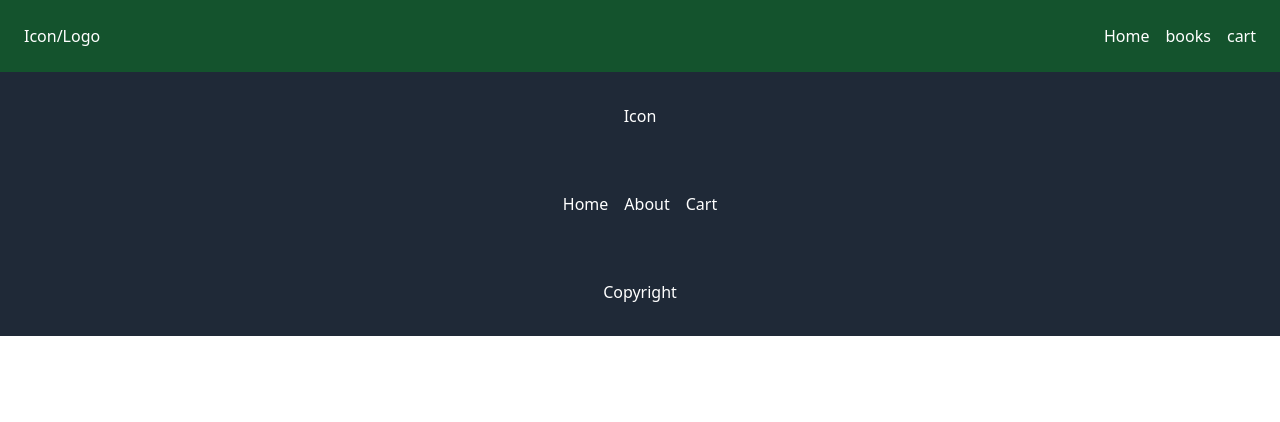
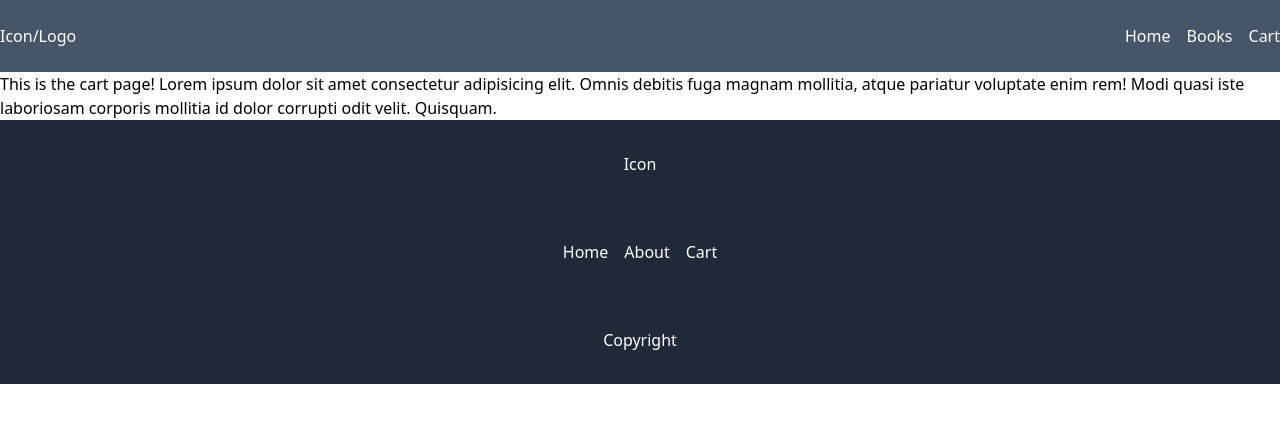
Before and after one commit to cgok808/studio_ghibli_library, a React (Vite) app: page /cart in a window 1280 px wide. Shown: the top 422 px of the page. Built offline with nearby package versions, Linux system fonts and the light colour scheme.

Commit message:
added pages, added functionality to nav

```diff
--- a/src/App.jsx
+++ b/src/App.jsx
@@ -1,4 +1,4 @@
-import { Home } from "./pages";
+import { Home, Books, Cart } from "./pages";
 import { Footer, Nav } from "./components";
 import { BrowserRouter as Router, Routes, Route } from "react-router-dom";
 import "./index.css";
@@ -9,6 +9,8 @@ function App() {
       <Nav />
       <Routes>
         <Route path='/' element={<Home />} />
+        <Route path='/books' element={<Books />} />
+        <Route path='/cart' element={<Cart />} />
       </Routes>
       <Footer />
     </Router>
--- a/src/components/Nav.jsx
+++ b/src/components/Nav.jsx
@@ -3,13 +3,27 @@ import { Link } from "react-router-dom";
 
 const Nav = () => {
   return (
-    <nav>
-      <div className='bg-green-900 text-white p-6 flex justify-between'>
-        <Link>Icon/Logo</Link>
-        <ul className='flex gap-4'>
-          <li>Home</li>
-          <li>books</li>
-          <li>cart</li>
+    <nav className='bg-slate-600'>
+      <div className='w-full max-w-7xl py-6 flex justify-between items-center mx-auto text-white'>
+        <Link to='' className='flex'>
+          Icon/Logo
+        </Link>
+        <ul className='flex'>
+          <li className='ml-4'>
+            <Link className='' to='/'>
+              Home
+            </Link>
+          </li>
+          <li className='ml-4'>
+            <Link className='' to='/books'>
+              Books
+            </Link>
+          </li>
+          <li className='ml-4'>
+            <Link className='' to='/cart'>
+              Cart
+            </Link>
+          </li>
         </ul>
       </div>
     </nav>
--- /dev/null
+++ b/src/pages/Books.jsx
@@ -0,0 +1,12 @@
+import React from "react";
+
+const Books = () => {
+  return (
+    <div>
+      This is the books page! Imagine just a ton of books displayed right now I
+      know you can
+    </div>
+  );
+};
+
+export default Books;
--- /dev/null
+++ b/src/pages/Cart.jsx
@@ -0,0 +1,14 @@
+import React from "react";
+
+const Cart = () => {
+  return (
+    <div>
+      This is the cart page! Lorem ipsum dolor sit amet consectetur adipisicing
+      elit. Omnis debitis fuga magnam mollitia, atque pariatur voluptate enim
+      rem! Modi quasi iste laboriosam corporis mollitia id dolor corrupti odit
+      velit. Quisquam.
+    </div>
+  );
+};
+
+export default Cart;
--- a/src/pages/index.js
+++ b/src/pages/index.js
@@ -1,3 +1,5 @@
 import Home from "./Home";
+import Books from "./Books";
+import Cart from "./Cart";
 
-export { Home };
+export { Home, Books, Cart };
```
